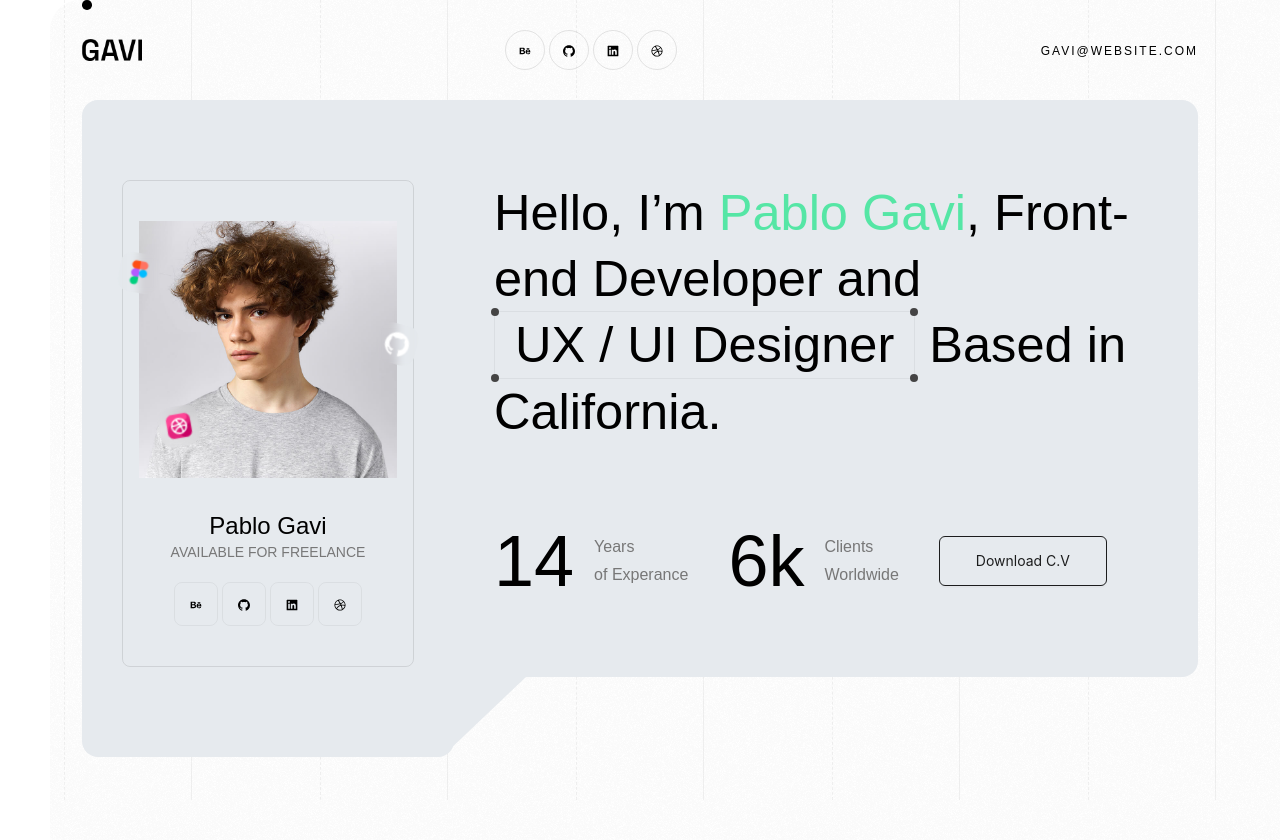
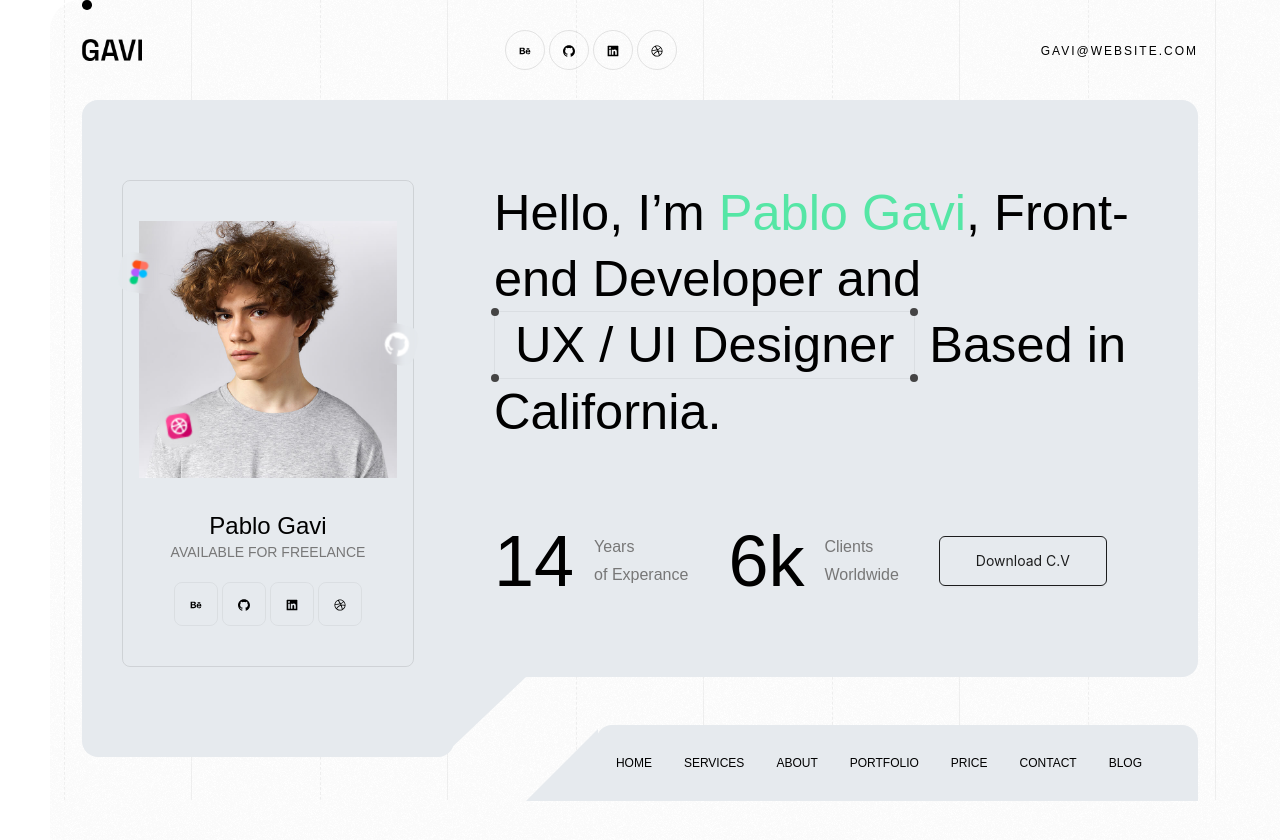
Before and after one commit to NamuSoft/ekan-clone, a Next.js app: page /light in a window 1280 px wide. Shown: the top 840 px of the page. Built offline with nearby package versions, Linux system fonts and the light colour scheme.

Commit message:
feat: add navtopcomponent

```diff
--- a/src/components/Atoms/MainNavAtoms/MainNavMenuAtom.tsx
+++ b/src/components/Atoms/MainNavAtoms/MainNavMenuAtom.tsx
@@ -20,7 +20,7 @@ export function MainNavMenuAtom({ isNavOpen }: Props) {
 
   return (
     <div>
-      <motion.nav
+      <motion.div
         initial='hidden'
         animate={isNavOpen ? "visible" : "hidden"}
         variants={variants}
@@ -28,7 +28,7 @@ export function MainNavMenuAtom({ isNavOpen }: Props) {
         className='absolute right-0 top-0 mt-0 w-full border-b-2 border-solid border-b-[--border] bg-[--background2] pb-10 pt-20'
       >
         <MainNavMenuList />
-      </motion.nav>
+      </motion.div>
       <div className='hidden lg:block'>
         <ul className='flex'>
           <li className='mx-0.5 my-0 h-10 w-10 rounded-full border border-solid border-[--border2] text-center text-xs leading-10'>
--- a/src/components/Atoms/MainNavAtoms/MainNavMenuList.tsx
+++ b/src/components/Atoms/MainNavAtoms/MainNavMenuList.tsx
@@ -1,29 +1,47 @@
+import { useSmoothScrollNav } from "~/hooks/useSmoothScroll";
+
 export function MainNavMenuList() {
+  const { navRef } = useSmoothScrollNav();
+
   return (
-    <div className='flex justify-center'>
-      <ul className='py-5 text-center text-base uppercase'>
+    <div className='flex justify-center lg:justify-end'>
+      <nav ref={navRef}>
+        <ul className='py-5 text-center text-base uppercase lg:relative lg:ml-20 lg:flex lg:w-[calc(100%_-_5rem)] lg:flex-row lg:rounded-[1rem_1rem_0_0] lg:bg-[--background3] lg:pl-[0.25rem] lg:pr-10 lg:text-xs lg:after:absolute lg:after:bottom-0 lg:after:left-[-4.375rem] lg:after:h-0 lg:after:w-0 lg:after:border-b-[4.5rem] lg:after:border-l-[4.5rem] lg:after:border-solid lg:after:border-b-[--background3] lg:after:border-l-transparent lg:after:content-[""]'>
           <li className='px-[1rem] py-2.5'>
-          <a href='#'>Home</a>
+            <a href='0#'>Home</a>
           </li>
           <li className='px-[1rem] py-2.5'>
-          <a href='#'>Services</a>
+            <a href='#0' data-scroll-nav='1'>
+              Services
+            </a>
           </li>
           <li className='px-[1rem] py-2.5'>
-          <a href='#'>About</a>
+            <a href='#0' data-scroll-nav='2'>
+              About
+            </a>
           </li>
           <li className='px-[1rem] py-2.5'>
-          <a href='#'>portfolio</a>
+            <a href='#0' data-scroll-nav='3'>
+              portfolio
+            </a>
           </li>
           <li className='px-[1rem] py-2.5'>
-          <a href='#'>price</a>
+            <a href='#0' data-scroll-nav='4'>
+              price
+            </a>
           </li>
           <li className='px-[1rem] py-2.5'>
-          <a href='#'>contact</a>
+            <a href='#0' data-scroll-nav='5'>
+              contact
+            </a>
           </li>
           <li className='px-[1rem] py-2.5'>
-          <a href='#'>blog</a>
+            <a href='#0' data-scroll-nav='6'>
+              blog
+            </a>
           </li>
         </ul>
+      </nav>
     </div>
   );
 }
--- a/src/components/Components/MainHeroComponent/MainHeroComponent.tsx
+++ b/src/components/Components/MainHeroComponent/MainHeroComponent.tsx
@@ -3,7 +3,7 @@ import { ProfileInfoAtom } from "~/components/Atoms/HeroAtoms/ProfileInfoAtom";
 
 export function MainHeroComponent() {
   return (
-    <div className='flex flex-wrap'>
+    <div className='flex flex-wrap' data-scroll-index='1'>
       <HeroProfileAtom />
       <ProfileInfoAtom />
     </div>
--- /dev/null
+++ b/src/components/Components/MainTopNavigationComponent/MainTopNavigationComponent.module.css
@@ -0,0 +1,6 @@
+.topNavbar {
+  position: relative;
+  display: block;
+  padding: 0;
+  margin-top: 3.125rem;
+}
--- /dev/null
+++ b/src/components/Components/MainTopNavigationComponent/MainTopNavigationComponent.tsx
@@ -0,0 +1,9 @@
+import { MainNavMenuList } from "~/components/Atoms/MainNavAtoms/MainNavMenuList";
+
+export function MainTopNavigationComponent() {
+  return (
+    <div className='hidden lg:relative lg:mt-12 lg:block lg:p-0 '>
+      <MainNavMenuList />
+    </div>
+  );
+}
--- a/src/components/Modules/Main/MainContentModules.tsx
+++ b/src/components/Modules/Main/MainContentModules.tsx
@@ -1,7 +1,13 @@
+import { MainTopNavigationComponent } from "~/components/Components/MainTopNavigationComponent/MainTopNavigationComponent";
+
 type Props = {
   preferredTheme: "light" | "dark";
 };
 
 export const MainContentModules = ({ preferredTheme }: Props) => {
-  return <div></div>;
+  return (
+    <div>
+      <MainTopNavigationComponent />
+    </div>
+  );
 };
--- /dev/null
+++ b/src/hooks/useSmoothScroll.ts
@@ -0,0 +1,39 @@
+import { useEffect, useRef } from "react";
+
+export const useSmoothScrollNav = () => {
+  const navRef = useRef<HTMLDivElement>(null);
+
+  useEffect(() => {
+    const handleClick = (event: MouseEvent) => {
+      event.preventDefault();
+
+      const target = event.currentTarget as HTMLAnchorElement;
+      const targetIndex = target.getAttribute("data-scroll-nav");
+      if (!targetIndex) return;
+
+      const targetElement = document.querySelector(
+        `[data-scroll-index="${targetIndex}"]`
+      );
+      if (targetElement) {
+        targetElement.scrollIntoView({ behavior: "smooth" });
+      }
+    };
+
+    const navElement = navRef.current;
+    if (!navElement) return;
+
+    const links =
+      navElement.querySelectorAll<HTMLAnchorElement>("a[data-scroll-nav]");
+    links.forEach((link) => {
+      link.addEventListener("click", handleClick);
+    });
+
+    return () => {
+      links.forEach((link) => {
+        link.removeEventListener("click", handleClick);
+      });
+    };
+  }, []);
+
+  return { navRef };
+};
```
Lines whose indentation alone changed are shown as unchanged.
